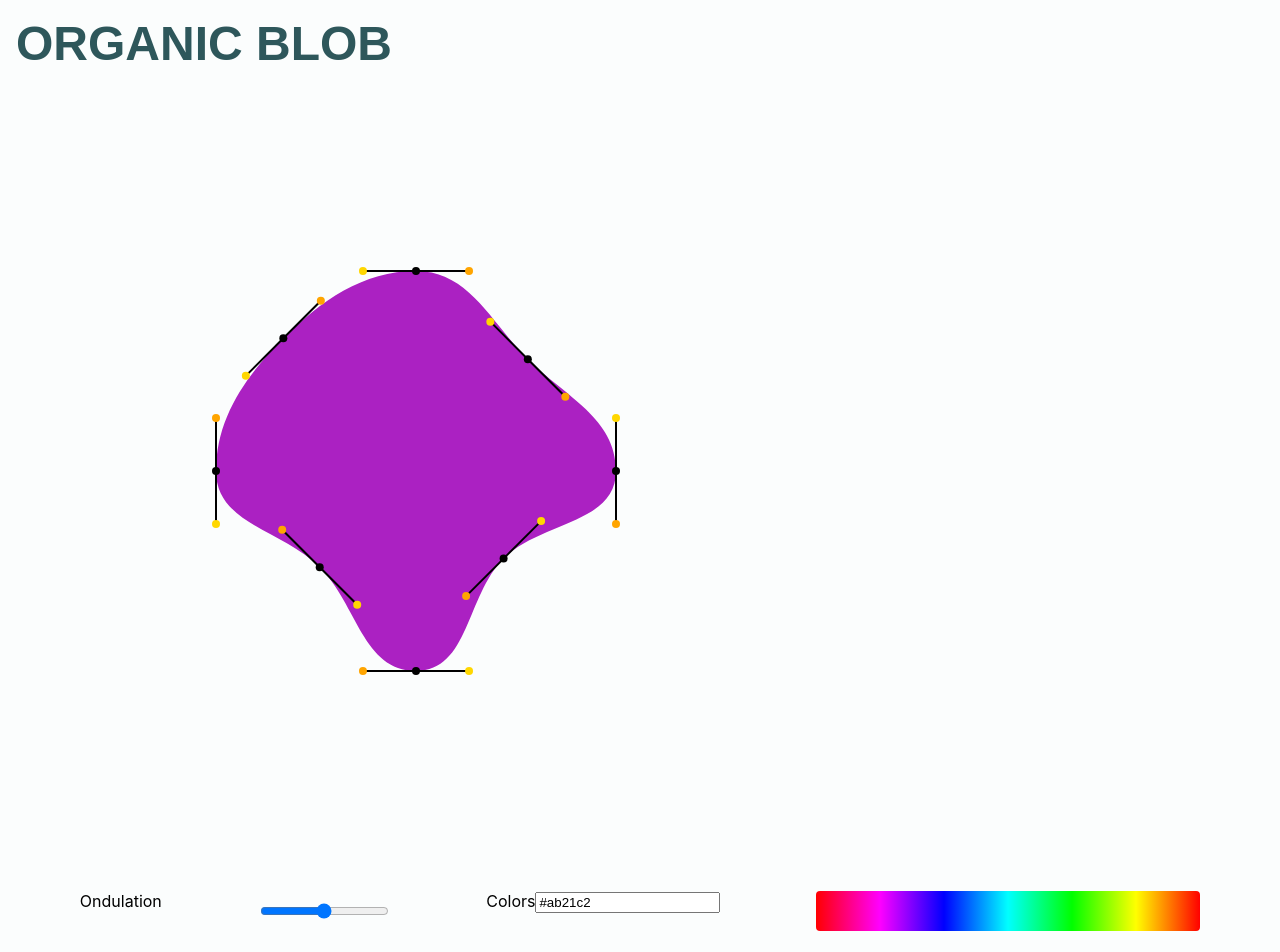
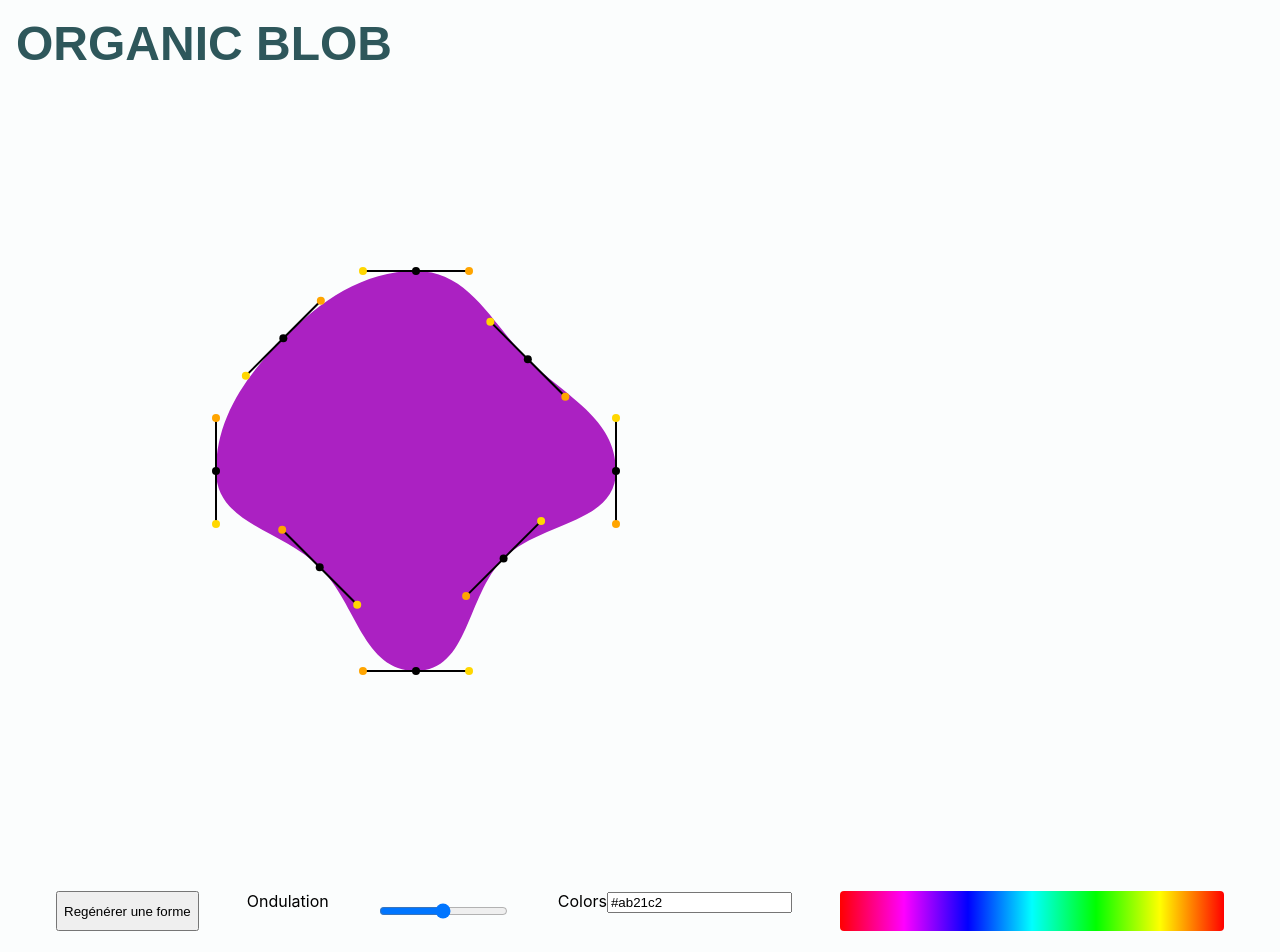
Before and after one commit to ClaireMarieV/Blob, a Next.js app: page / in a window 1280 px wide. Shown: the top 952 px of the page. Built offline with nearby package versions, Linux system fonts and the light colour scheme; a web font is replaced by a local one.

Commit message:
added button who generate shape

```diff
--- a/components/Parameters.js
+++ b/components/Parameters.js
@@ -2,6 +2,7 @@ import React from "react";
 import DivColors from "../components/DivColors";
 
 const Parameters = ({
+  regeneratePoints,
   pointCount,
   onChangePointCount,
   color,
@@ -11,6 +12,9 @@ const Parameters = ({
 }) => {
   return (
     <div className="parameters">
+      <button onClick={(event) => regeneratePoints()}>
+        Regénérer une forme
+      </button>
       <label>Ondulation</label>
       <input
         type="range"
--- a/pages/index.js
+++ b/pages/index.js
@@ -66,11 +66,15 @@ const IndexPage = () => {
     setPoints(generateBlobShape());
   }, [pointCount]);
 
+  const regeneratePoints = () => {
+    setPoints(generateBlobShape());
+  };
   return (
     <Layout>
       <Container>
         <Blob points={points} color={color} />
         <Parameters
+          regeneratePoints={regeneratePoints}
           pointCount={pointCount}
           onChangePointCount={setPointCount}
           color={color}
```
